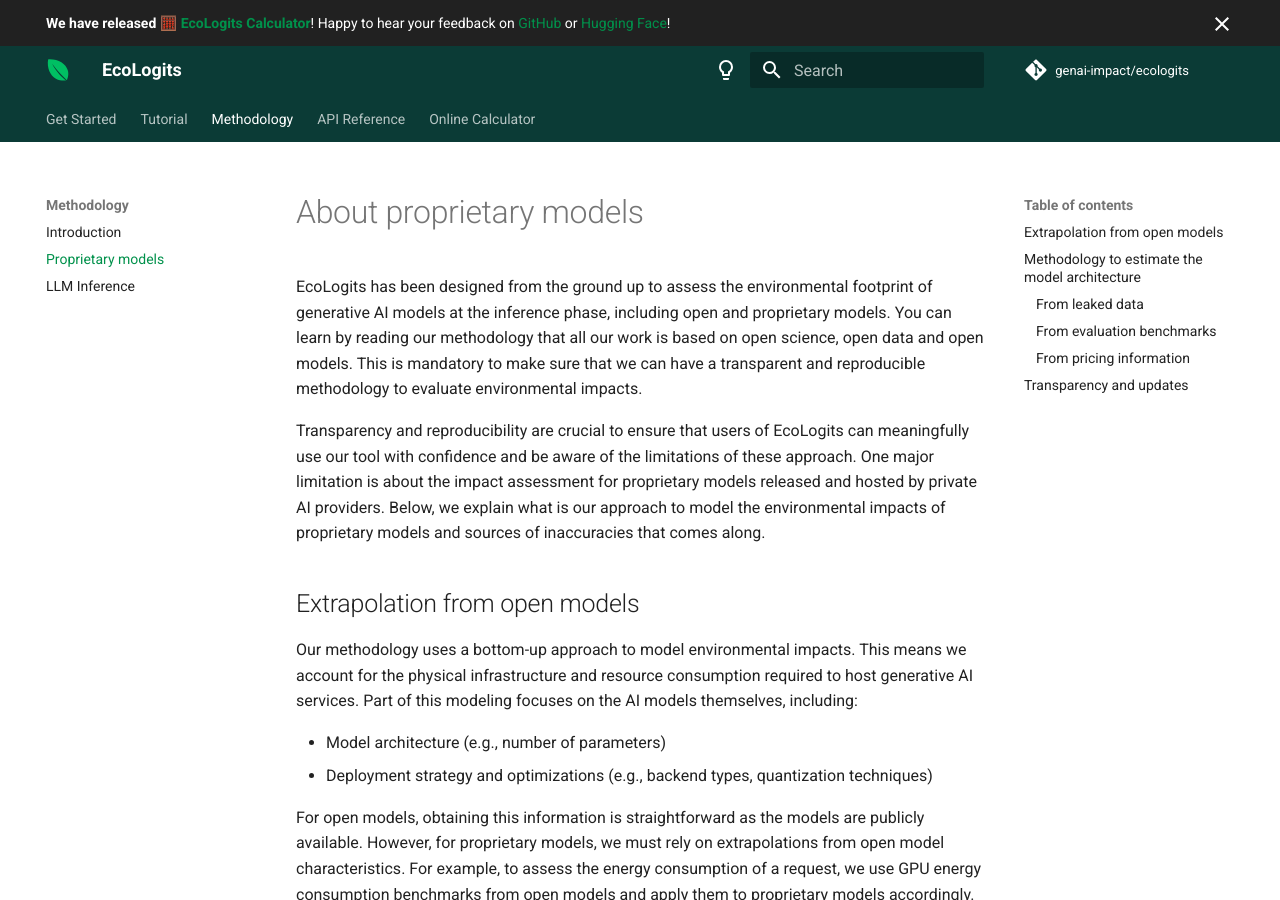
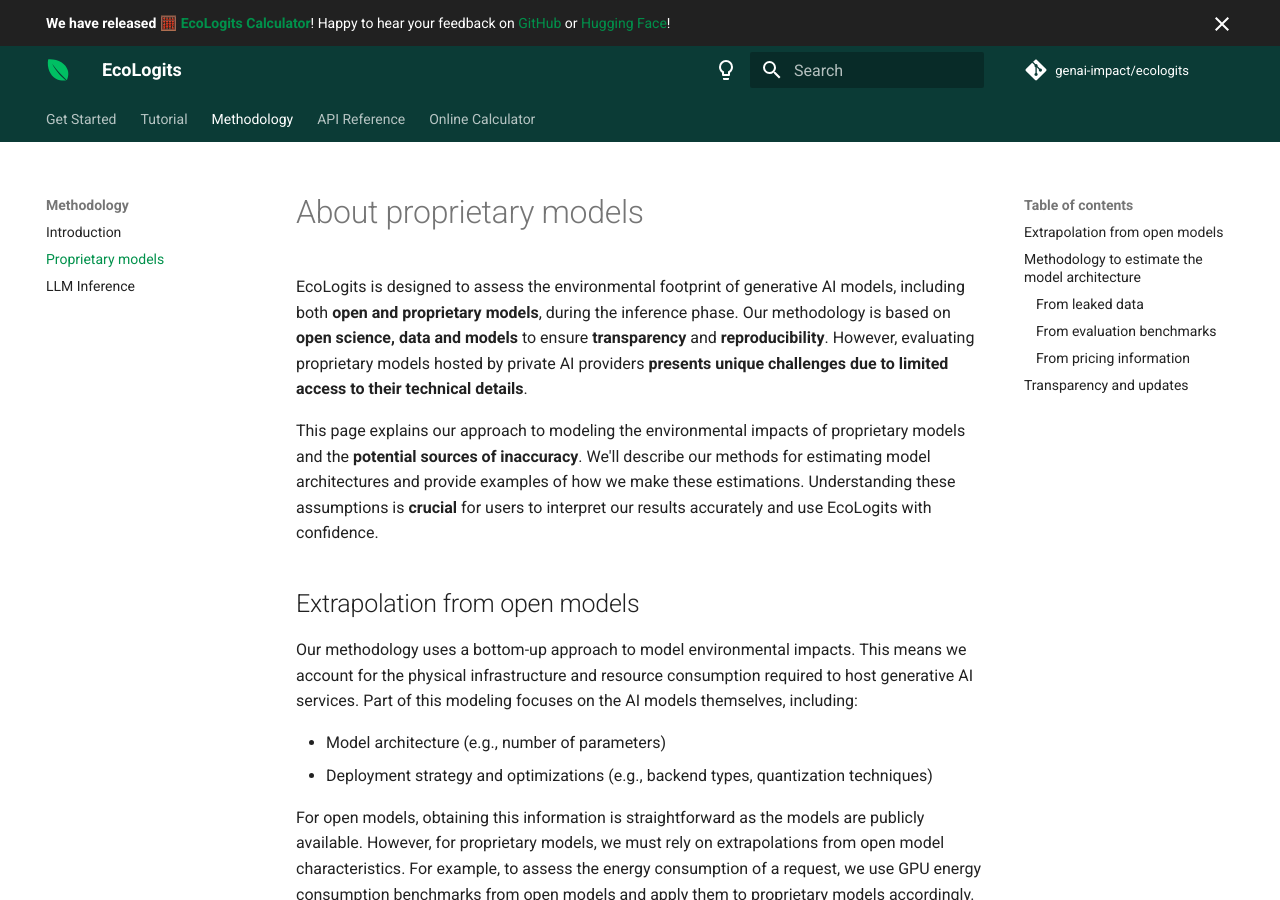
Before and after one commit to genai-impact/ecologits, an MkDocs documentation site: the page built from docs/methodology/proprietary_models.md, in a window 1280 px wide and 900 px high. Built offline with MkDocs 1.6.1 and Material for MkDocs 9.7.7, drawn with Linux system fonts in a browser that asks for light colours; comment, search, counter and statistics services are not loaded; the version menu is left out.

Commit message:
docs: update proprietary models intro

```diff
--- a/docs/methodology/proprietary_models.md
+++ b/docs/methodology/proprietary_models.md
@@ -1,8 +1,8 @@
 # About proprietary models
 
-EcoLogits has been designed from the ground up to assess the environmental footprint of generative AI models at the inference phase, including open and proprietary models. You can learn by reading our methodology that all our work is based on open science, open data and open models. This is mandatory to make sure that we can have a transparent and reproducible methodology to evaluate environmental impacts.
+EcoLogits is designed to assess the environmental footprint of generative AI models, including both **open and proprietary models**, during the inference phase. Our methodology is based on **open science, data and models** to ensure **transparency** and **reproducibility**. However, evaluating proprietary models hosted by private AI providers **presents unique challenges due to limited access to their technical details**.
 
-Transparency and reproducibility are crucial to ensure that users of EcoLogits can meaningfully use our tool with confidence and be aware of the limitations of these approach. One major limitation is about the impact assessment for proprietary models released and hosted by private AI providers. Below, we explain what is our approach to model the environmental impacts of proprietary models and sources of inaccuracies that comes along.
+This page explains our approach to modeling the environmental impacts of proprietary models and the **potential sources of inaccuracy**. We'll describe our methods for estimating model architectures and provide examples of how we make these estimations. Understanding these assumptions is **crucial** for users to interpret our results accurately and use EcoLogits with confidence.
 
 
 ## Extrapolation from open models
```
